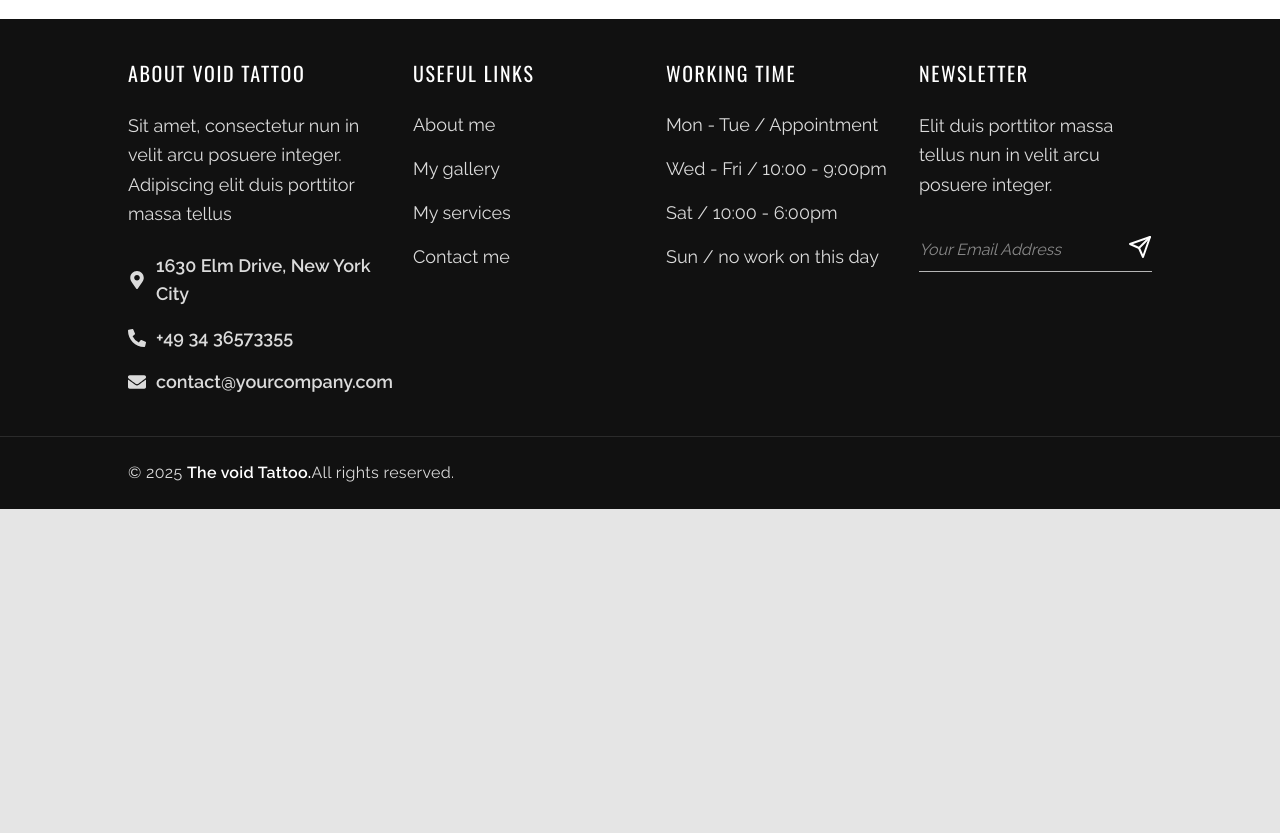
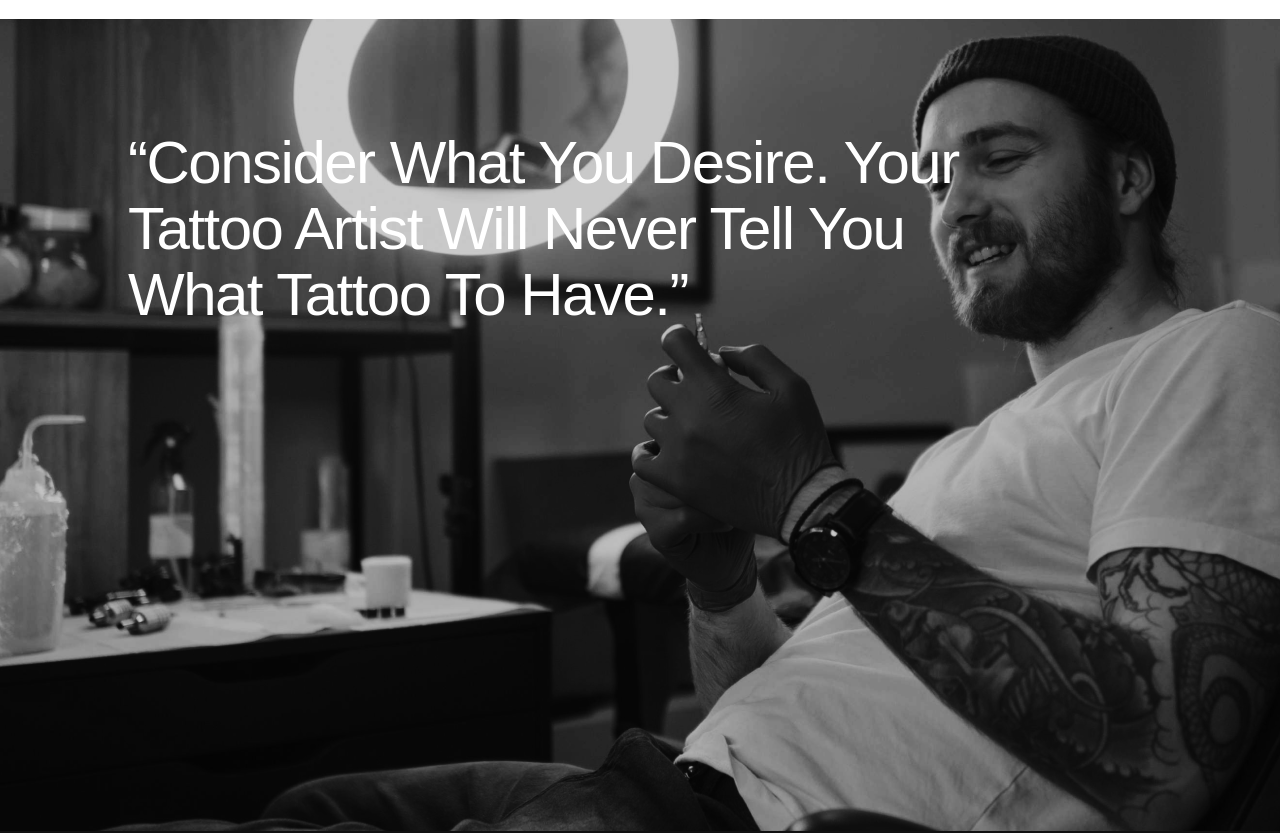
Before and after one commit to frejala/void-tattoo, a Next.js app: page / in a window 1280 px wide. Shown: the part 4480-5313 px from the top of the page. Before the commit the page ends 4989 px from the top, so only its background shows below. Built offline with nearby package versions, Linux system fonts and the light colour scheme; a web font is replaced by a local one.

Commit message:
add Interview section to landing page with video player

```diff
--- a/package.json
+++ b/package.json
@@ -22,6 +22,7 @@
     "react-icons": "^5.5.0",
     "react-intersection-observer": "^9.15.1",
     "react-photo-album": "^3.0.2",
+    "react-player": "^2.16.0",
     "tailwind-merge": "^3.0.2",
     "tailwindcss": "^4.0.8",
     "tailwindcss-animate": "^1.0.7",
--- a/src/app/(landing)/page.tsx
+++ b/src/app/(landing)/page.tsx
@@ -1,6 +1,7 @@
 import { About } from "@/components/sections/about";
 import { Gallery } from "@/components/sections/gallery";
 import { Hero } from "@/components/sections/hero";
+import { Interview } from "@/components/sections/interview";
 import { Skills } from "@/components/sections/skills";
 import { Testimonial } from "@/components/sections/testimonial";
 
@@ -12,6 +13,7 @@ export default function LandingPage() {
       <Gallery />
       <Skills />
       <Testimonial />
+      <Interview />
     </>
   );
 }
--- /dev/null
+++ b/src/components/sections/interview.tsx
@@ -0,0 +1,37 @@
+"use client";
+
+import { interviewData } from "@/constants";
+import ReactPlayer from "react-player";
+import { motion } from "framer-motion";
+import { fadeIn } from "@/lib/variants";
+
+export function Interview() {
+  const { title } = interviewData;
+
+  return (
+    <motion.section
+      variants={fadeIn("up")}
+      initial="hidden"
+      whileInView={"show"}
+      viewport={{ once: false, amount: 0.1 }}
+      className="section bg-dark bg-interview bg-no-repeat bg-cover bg-center lg:h-203"
+      id="interview"
+    >
+      <div className="container mx-auto h-full">
+        <div className="flex flex-col justify-center h-full">
+          <div className="flex flex-col items-start max-w-220">
+            <motion.h3
+              variants={fadeIn("down")}
+              className="text-white text-[40px] lg:text-6xl leading-[1.1] font-tertiary -tracking-[1.5px] capitalize  mb-8"
+            >
+              {title}
+            </motion.h3>
+            <motion.div variants={fadeIn("down")}>
+              <ReactPlayer url="https://www.youtube.com/watch?v=_l1mqYQuNf8" />
+            </motion.div>
+          </div>
+        </div>
+      </div>
+    </motion.section>
+  );
+}
```
Also changed, not shown: 1 other file (tests, documents, lock files or other folders).
